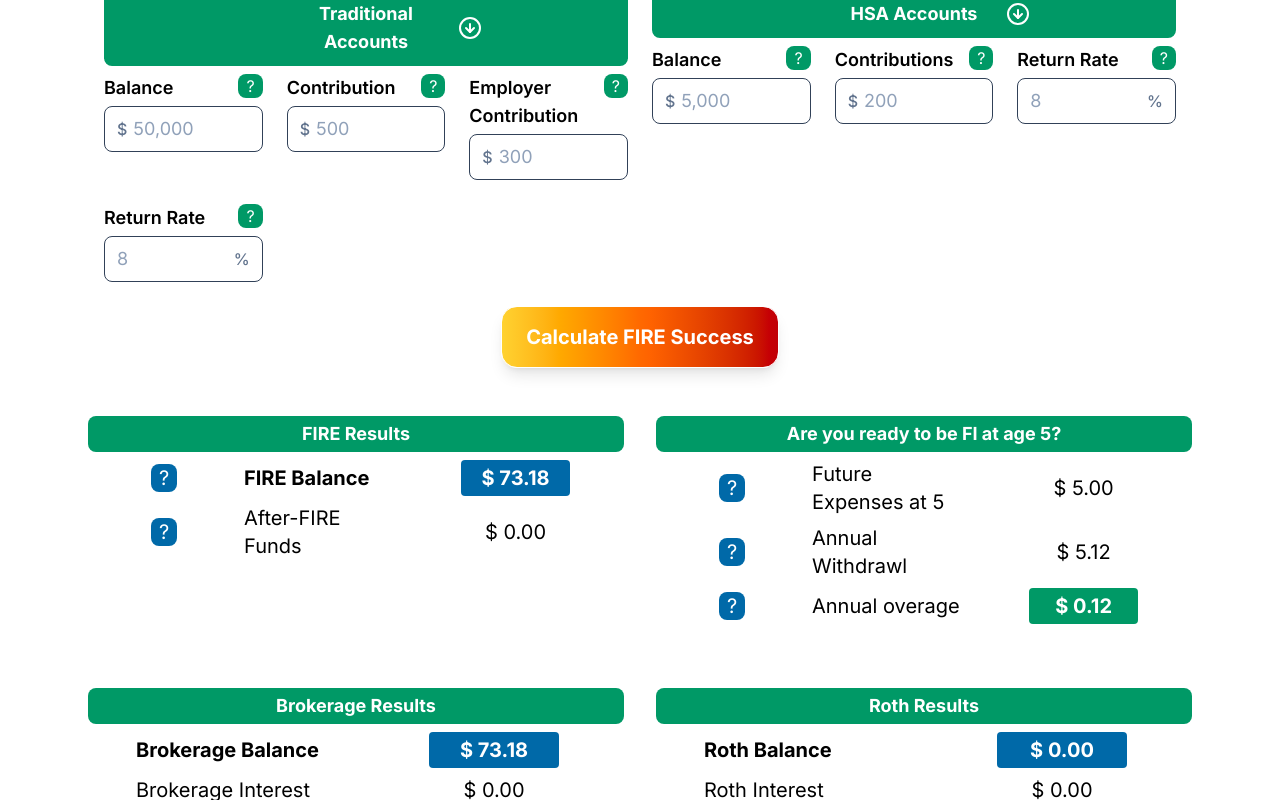
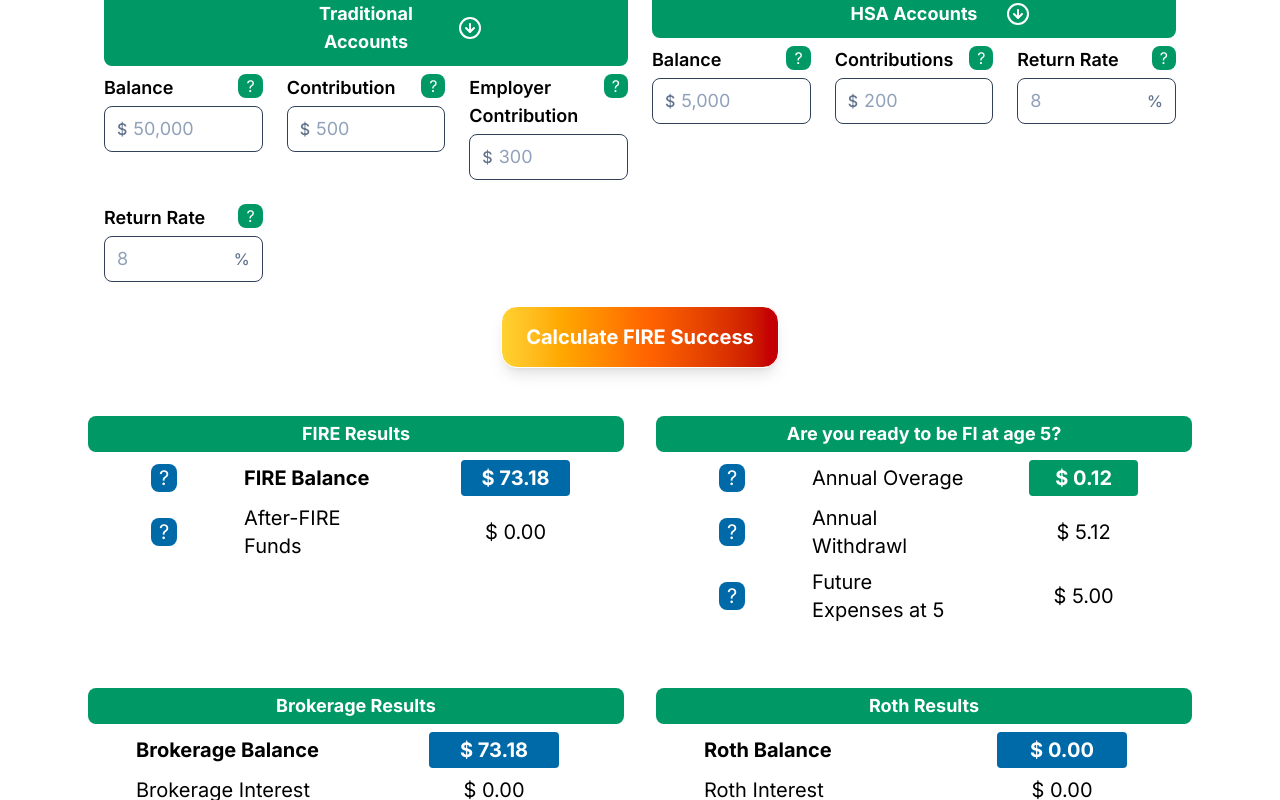
Before and after one commit to jwilliams21/fi-plannr, a React (Vite) app: page /fire in a window 1280 px wide. Both pictures are taken after typing "5", "5", "5", "5", "5", "5" into the empty fields and a click on the button "Calculate FIRE Success". Shown: the part 450-1250 px from the top of the page. Built offline with nearby package versions, Linux system fonts and the light colour scheme.

Commit message:
FireDashboard refactor

```diff
--- a/src/components/FireDashboard.jsx
+++ b/src/components/FireDashboard.jsx
@@ -84,9 +84,9 @@ export default function FireDashboard({ results }) {
     const expenseDiff = brokerageWithdrawlAmount - totalFutureExpenses;
 
     const brokerageWithdrawlRateContent = (
-        <ul>
-            <li>If less than 10 years until age 60, then 7% of the portfolio</li>
-            <li>If less than 10 years, but greater than 5 years until age 60, then 9% of the portfolio</li>
+        <ul className="list-disc pl-5 space-y-1 mt-2">
+            <li>If greater than 10 years, then 7% of the portfolio</li>
+            <li>If less than 10 years, but greater than 5 years, then 9% of the portfolio</li>
             <li>If less than 5 years, then 12% of the portfolio</li>
         </ul>
     );
@@ -126,6 +126,31 @@ export default function FireDashboard({ results }) {
                         <div className='grid grid-cols-[25px_2fr_1.2fr] lg:grid-cols-[100px_1.8fr_2fr] gap-2 place-items-center pt-2 pb-4 pl-2'>
                             <div className='lg:pl-10'>
                                 <LabelInfo
+                                    label='Overage or Deficient'
+                                    description='Are you able to sustain your lifestyle and cover your expenses?'
+                                    variant='result'
+                                />
+                            </div>
+                            <div className='w-full text-left pl-1 lg:pl-10'>Annual {expenseDiff >= 0 ? 'Overage' : 'Deficient'}</div>
+                            <div className={`lg:w-1/2 lg:px-0 mx-auto font-bold text-center px-2 text-white rounded-sm py-1 whitespace-nowrap ${expenseDiff >= 0 ? 'bg-emerald-600' : 'bg-rose-600'}`}>
+                                $ {expenseDiff?.toLocaleString('en-US', { minimumFractionDigits: 2, maximumFractionDigits: 2 })}
+                            </div>
+                            <div className='lg:pl-10'>
+                                <LabelInfo
+                                    label='Annual Withdrawl'
+                                    description={
+                                        <>
+                                            <p>This is how much your able to take from your brokerage account based on the number of years left until age 60.</p>
+                                            {brokerageWithdrawlRateContent}
+                                        </>
+                                    }
+                                    variant='result'
+                                />
+                            </div>
+                            <div className='w-full text-left pl-1 lg:pl-10'>Annual Withdrawl</div>
+                            <div>$ {brokerageWithdrawlAmount?.toLocaleString('en-US', { minimumFractionDigits: 2, maximumFractionDigits: 2 })}</div>
+                            <div className='lg:pl-10'>
+                                <LabelInfo
                                     label='Future Expenses'
                                     description='These are your projected annual expenses at your FIRE age using a 3% inflation rate per year'
                                     variant='result'
@@ -133,26 +158,6 @@ export default function FireDashboard({ results }) {
                             </div>
                             <div className='w-full text-left pl-1 lg:pl-10'>Future Expenses at {fireAge}</div>
                             <div>$ {totalFutureExpenses?.toLocaleString('en-US', { minimumFractionDigits: 2, maximumFractionDigits: 2 })}</div>
-                            <div className='lg:pl-10'>
-                                <LabelInfo
-                                    label='Annual Withdrawl'
-                                    description={`This is how much your able to take from your brokerage account based on the number of years left until age 60. \n ${brokerageWithdrawlRateContent}`}
-                                    variant='result'
-                                />
-                            </div>
-                            <div className='w-full text-left pl-1 lg:pl-10'>Annual Withdrawl</div>
-                            <div>$ {brokerageWithdrawlAmount?.toLocaleString('en-US', { minimumFractionDigits: 2, maximumFractionDigits: 2 })}</div>
-                            <div className='lg:pl-10'>
-                                <LabelInfo
-                                    label='Overage or Deficient'
-                                    description='Are you able to sustain your lifestyle and cover your expenses?'
-                                    variant='result'
-                                />
-                            </div>
-                            <div className='w-full text-left pl-1 lg:pl-10'>Annual {expenseDiff >= 0 ? 'overage' : 'deficient'}</div>
-                            <div className={`lg:w-1/2 lg:px-0 mx-auto font-bold text-center px-2 text-white rounded-sm py-1 whitespace-nowrap ${expenseDiff >= 0 ? 'bg-emerald-600' : 'bg-rose-600'}`}>
-                                $ {expenseDiff?.toLocaleString('en-US', { minimumFractionDigits: 2, maximumFractionDigits: 2 })}
-                            </div>
                         </div>
                     </div>
                 </div>
--- a/src/features/fi-calculator/utils/fireMath.js
+++ b/src/features/fi-calculator/utils/fireMath.js
@@ -24,7 +24,7 @@ export const fireMath = ({
     const numAge = Number(currentAge) || 0;
     const numFireAge = Number(fireAge) || 0;
     const numFireToRetire = Number(60 - numFireAge) || 0;
-    const numCurrentAnnualExpenses = Number(currentAnnualExpenses) || 1;
+    const numCurrentAnnualExpenses = Number(currentAnnualExpenses) || 0;
 
     const monthlyBrokerageContrib = Number(brokerageContribution) || 0;
     const monthlyRothContrib = Number(rothContribution) || 0;
```
